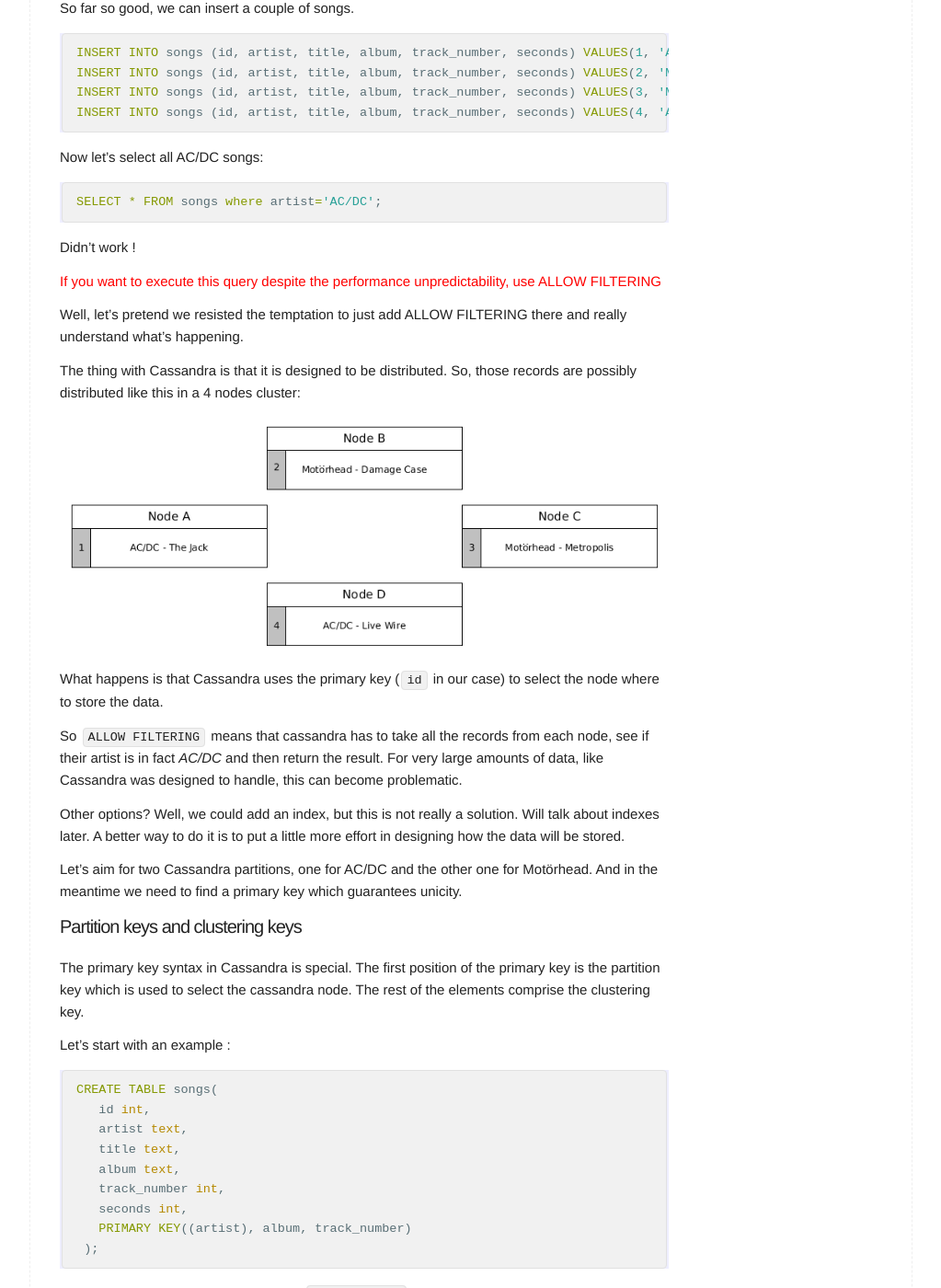
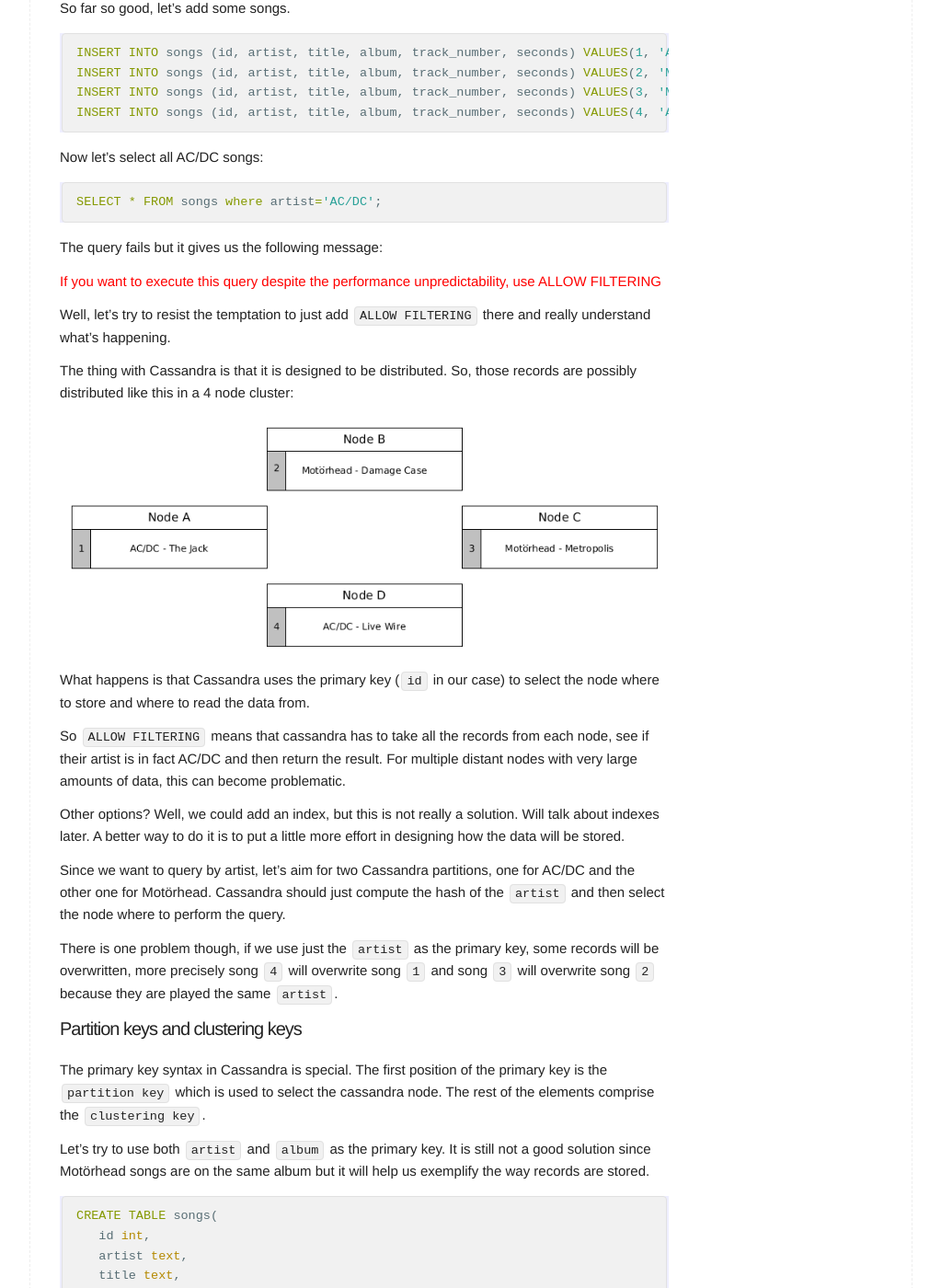
Before and after one commit to cip123/cip123.github.io, a Jekyll site: the page built from _posts/2017-08-09-cql-not-sql.md, in a window 1280 px wide and 1400 px high, scrolled down 450 px. Shown: the whole window at 92% size, without its empty margins (128-1151 px from the left). Built offline with Jekyll 4.4.1, drawn with Linux system fonts in a browser that asks for light colours.

Commit message:
minor reformatting of the post

````diff
--- a/_posts/2017-08-09-cql-not-sql.md
+++ b/_posts/2017-08-09-cql-not-sql.md
@@ -21,7 +21,7 @@ CREATE TABLE songs(
  );
 ```
 
-So far so good, we can insert a couple of songs.
+So far so good, let's add some songs.
 ```sql
 INSERT INTO songs (id, artist, title, album, track_number, seconds) VALUES(1, 'AC/DC', 'The Jack', 'T.N.T', 1, 353);
 INSERT INTO songs (id, artist, title, album, track_number, seconds) VALUES(2, 'Motörhead', 'Damage Case', 'Overkill', 7, 179);
@@ -34,32 +34,31 @@ Now let's select all AC/DC songs:
 ```sql
 SELECT * FROM songs where artist='AC/DC';
 ```
-Didn't work !
+The query fails but it gives us the following message:
 
 <span style="color:red">If you want to execute this query despite the performance unpredictability, use ALLOW FILTERING</span>
 
-Well, let's pretend we resisted the temptation to just add ALLOW FILTERING there and really understand what's happening.
+Well, let's try to resist the temptation to just add `ALLOW FILTERING` there and really understand what's happening.
 
-The thing with Cassandra is that it is designed to be distributed. So, those records are possibly distributed like this in a 4 nodes cluster:
+The thing with Cassandra is that it is designed to be distributed. So, those records are possibly distributed like this in a 4 node cluster:
 
 ![image-title-here](/assets/img/cassandra-songs-first-layout.png){:class="img-responsive"}
 
+What happens is that Cassandra uses the primary key (`id` in our case) to select the node where to store and where to read the data from.
 
-What happens is that Cassandra uses the primary key (`id` in our case) to select the node where to store the data.
-
-So `ALLOW FILTERING` means that cassandra has to take all the records from each node, see if their artist is in fact *AC/DC* and then return the result. For very large amounts of data, like Cassandra was designed to handle, this can become problematic.
+So `ALLOW FILTERING` means that cassandra has to take all the records from each node, see if their artist is in fact AC/DC and then return the result. For multiple distant nodes with very large amounts of data, this can become problematic.
 
 Other options? Well, we could add an index, but this is not really a solution. Will talk about indexes later. A better way to do it is to put a little more effort in designing how the data will be stored.
 
-Let's aim for two Cassandra partitions, one for AC/DC and the other one for Motörhead. And in the meantime we need to find a primary key which guarantees unicity.
+Since we want to query by artist, let's aim for two Cassandra partitions, one for AC/DC and the other one for Motörhead. Cassandra should just compute the hash of the `artist` and then select the node where to perform the query.
 
+There is one problem though, if we use just the `artist` as the primary key, some records will be overwritten, more precisely song `4` will overwrite song `1` and song `3` will overwrite song `2` because they are played the same `artist`.
 
 ### Partition keys and clustering keys
 
+The primary key syntax in Cassandra is special. The first position of the primary key is the `partition key` which is used to select the cassandra node. The rest of the elements comprise the `clustering key`.
 
-The primary key syntax in Cassandra is special. The first position of the primary key is the partition key which is used to select the cassandra node. The rest of the elements comprise the clustering key.
-
-Let's start with an example :
+Let's try to use both `artist` and `album` as the primary key. It is still not a good solution since Motörhead songs are on the same album but it will help us exemplify the way records are stored.
 
 ```sql
 CREATE TABLE songs(
@@ -69,7 +68,7 @@ CREATE TABLE songs(
    album text,
    track_number int,
    seconds int,
-   PRIMARY KEY((artist), album, track_number)
+   PRIMARY KEY(artist, album)
  );
 ```
 
````
Also changed, not shown: Gemfile.lock (deleted).
